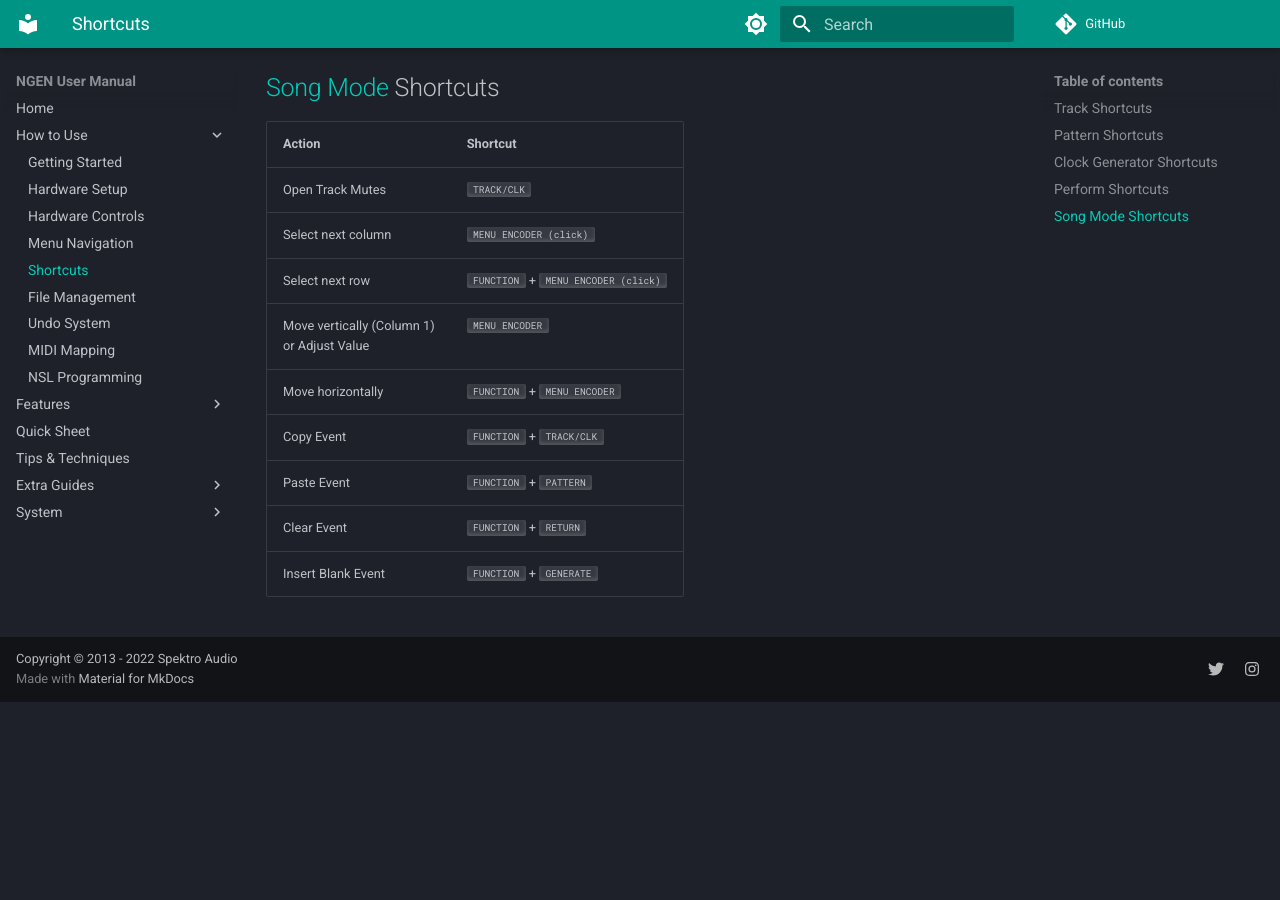
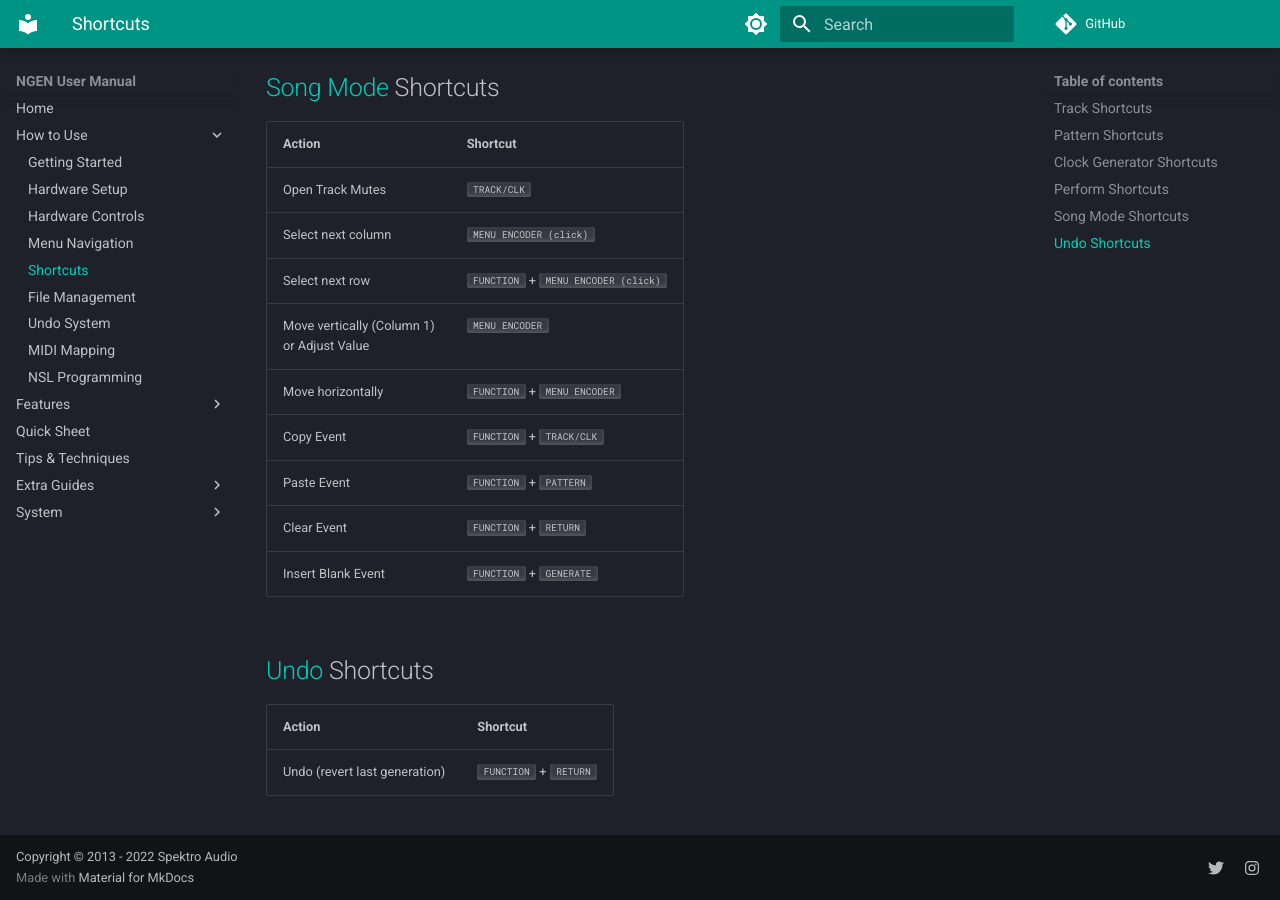
Before and after one commit to SpektroAudio/NGEN-UserManual, an MkDocs documentation site: the page built from docs/shortcuts.md, in a window 1280 px wide and 900 px high, scrolled down 1855 px. Built offline with MkDocs 1.6.1 and Material for MkDocs 9.7.7, drawn with Linux system fonts in a browser that asks for light colours; comment, search, counter and statistics services are not loaded; before the commit the page ends 2557 px from its top, so only the background shows below that.

Commit message:
Fixed undo shortcut and added it to the shortcut list

```diff
--- a/docs/shortcuts.md
+++ b/docs/shortcuts.md
@@ -59,3 +59,9 @@
 | Paste Event        | ++"FUNCTION"++ + ++"PATTERN"++              |
 | Clear Event        | ++"FUNCTION"++ + ++"RETURN"++               |
 | Insert Blank Event       | ++"FUNCTION"++ + ++"GENERATE"++             |
+
+## [Undo](undo.md) Shortcuts
+
+| **Action**                        | **Shortcut**    |
+|:----------------------------------|:----------------|
+| Undo (revert last generation)     | ++"FUNCTION"++ + ++"RETURN"++  |
```
Also changed, not shown: docs/undo.md (+1 -1 lines).
